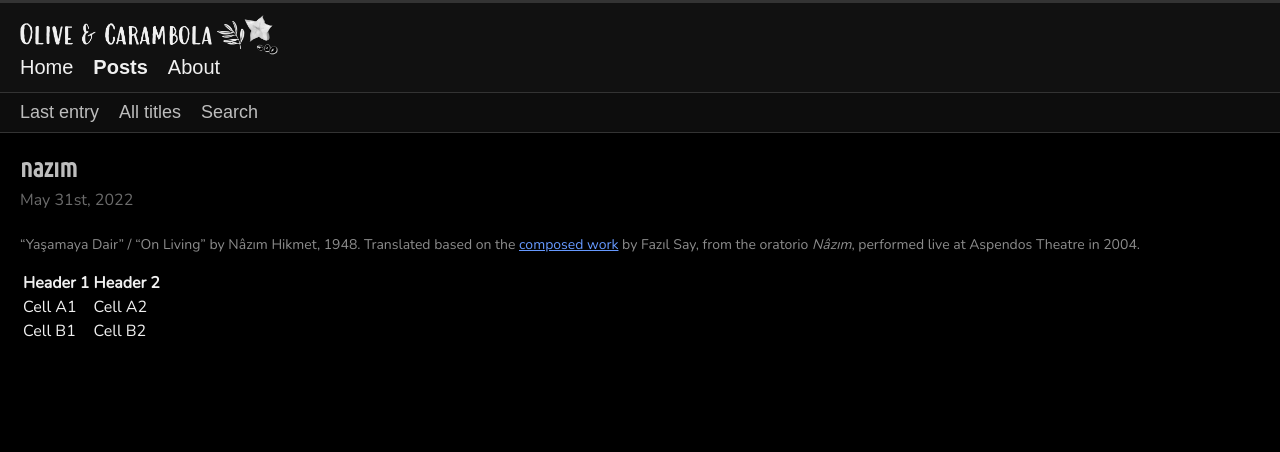
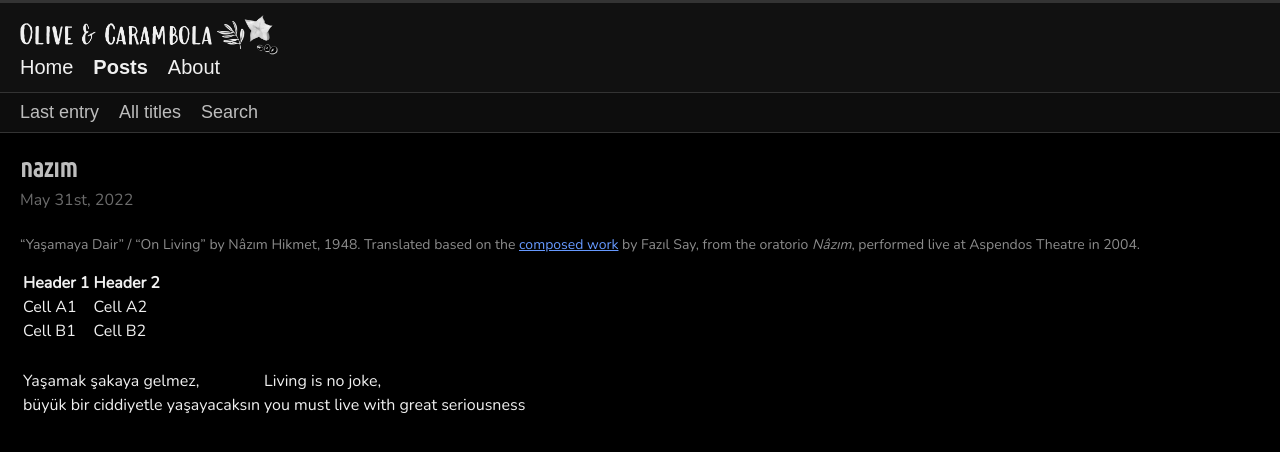
Before and after one commit to olivecarambola/logbook, a Jekyll site: the page built from _posts/2022-05-31-nazim.md, in a window 1280 px wide. Shown: the top 452 px of the page. Built offline with Jekyll 4.4.1, drawn with Linux system fonts in a browser that asks for light colours; some web fonts are replaced.

Commit message:
Update 2022-05-31-nazim.md

```diff
--- a/_posts/2022-05-31-nazim.md
+++ b/_posts/2022-05-31-nazim.md
@@ -18,3 +18,8 @@ imgcount_credited: 0
 |----------|----------|
 | Cell A1  | Cell A2  |
 | Cell B1  | Cell B2  |
+
+|          |          |
+|----------|----------|
+| Yaşamak şakaya gelmez,  | Living is no joke,  |
+| büyük bir ciddiyetle yaşayacaksın  | you must live with great seriousness  |
```
